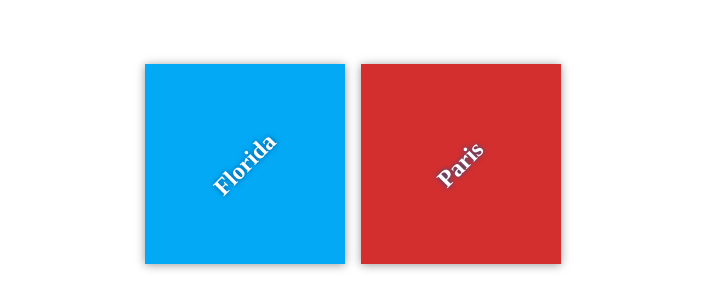
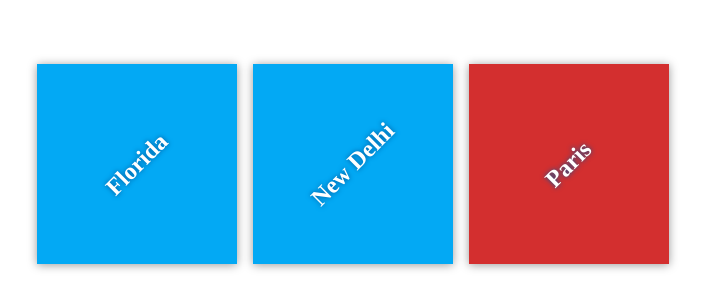
Before and after one commit to CodingYoogi/my-travel-plans, a plain HTML site: page index.html in a window 1280 px wide. Shown: the part 236-544 px from the top of the page, without its empty margins (287-992 px from the left). Drawn offline with Linux system fonts and the light colour scheme; files that its build step writes are made by us from their sources.

Commit message:
Add Destination New Delhi

```diff
--- a/index.html
+++ b/index.html
@@ -13,6 +13,9 @@
             <div class="destination" id="florida">
                 <h2>Florida</h2>
             </div>
+            <div class="destination" id="New Delhi">
+              <h2>New Delhi</h2>
+            </div>
 
             <div class="destination" id="paris">
                 <h2>Paris</h2>
```
